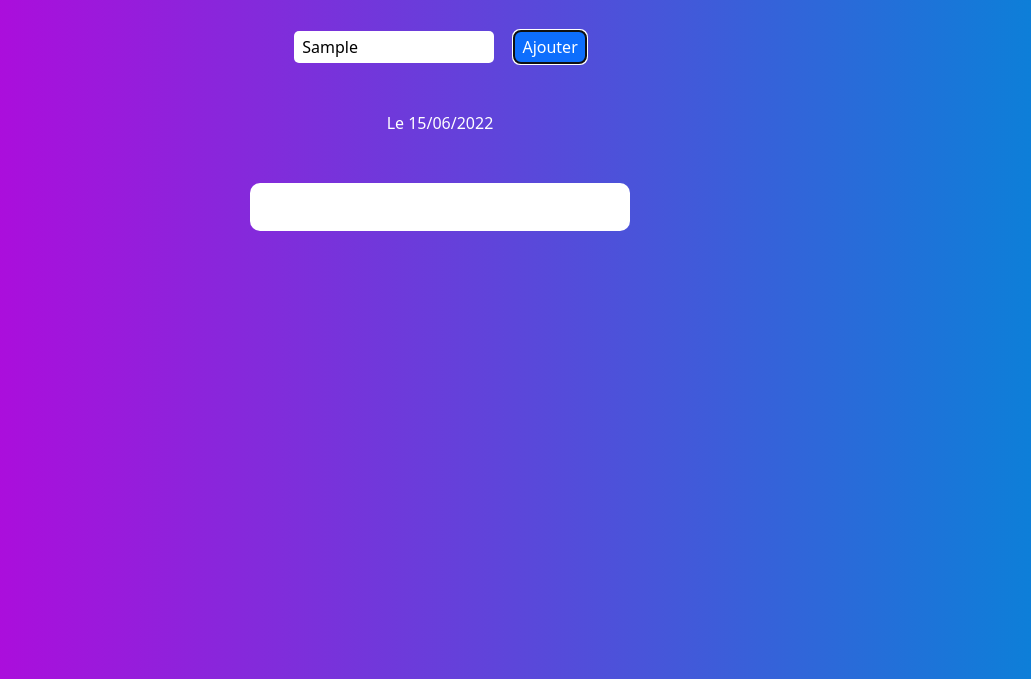
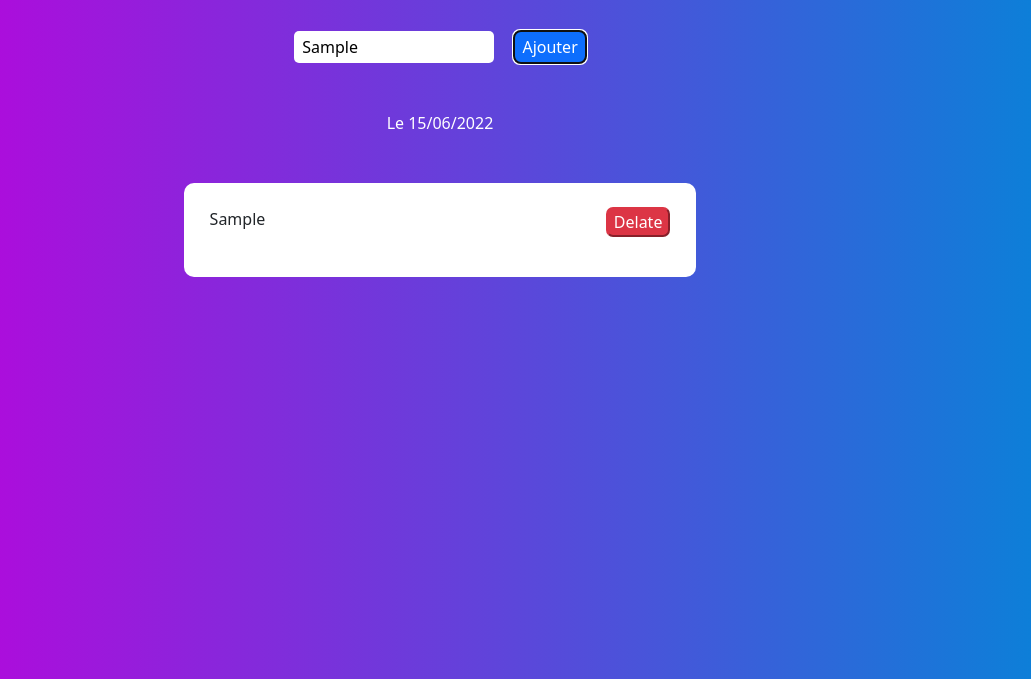
Before and after one commit to Gnilane95/to-do-list, a plain HTML site: page index.html in a window 1280 px wide. Both pictures are taken after typing "Sample" into the empty fields and a click on the button "Ajouter". Shown: the part 121-800 px from the top of the page, without its empty margins (200-1231 px from the left). Drawn offline with nearby package versions, Linux system fonts and the light colour scheme.

Commit message:
add etask ok

```diff
--- a/js/script.js
+++ b/js/script.js
@@ -0,0 +1,18 @@
+document.getElementById("push").onclick = function() {
+    let elInput = document.getElementById ("todo-input").value
+    console.log (elInput);
+    // condition validate form
+    if (elInput=="") {
+        alert("Ajoute une tâche")
+    } else if (elInput.length<5) {
+        alert("La tâche est trop courte");
+    } else if (elInput.length > 35) {
+        alert ("La tâche est trop longue")
+    } else{
+        console.log ("Tout est ok pour envoyer")
+        document.querySelector("#task").innerHTML += `<div class="task d-flex justify-content-between mb-3">
+        <p class="mb-0">${elInput}</p>
+        <button class="btn-danger">Delate</button>
+        </div>`;
+    }
+}
--- a/style.css
+++ b/style.css
@@ -17,7 +17,9 @@ button{
 
 }
 .case{
-   margin-left: 450px;
-   margin-right: 450px;
+   margin: 3% auto;
    border-radius: 10px;
+   padding: 2%;
+   width: 40%;
+    cursor: pointer;
 }
```
